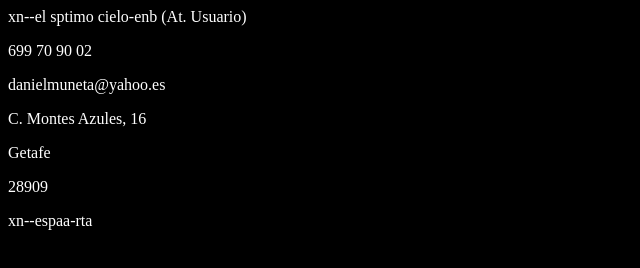
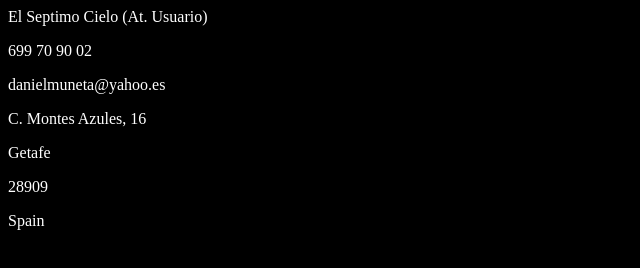
Before and after one commit to daniwolfy/MunetaProducciones, a plain HTML site: page index.html in a window 1280 px wide. Shown: the whole page, without its empty margins (0-640 px from the left). Drawn offline with Linux system fonts and the light colour scheme.

Commit message:
Update index.html

```diff
--- a/index.html
+++ b/index.html
@@ -4,13 +4,13 @@
 </head>
 
 <body bgcolor="black" text="white">
-<p> xn--el sptimo cielo-enb (At. Usuario) </p>
+<p> El Septimo Cielo (At. Usuario) </p>
 <p> 699 70 90 02 </p>
 <p> danielmuneta@yahoo.es </p>
 <p> C. Montes Azules, 16 </p>
 <p> Getafe </p>
 <p> 28909 </p>
-<p> xn--espaa-rta </p>
+<p> Spain </p>
 </body>
 
 </html>
```
